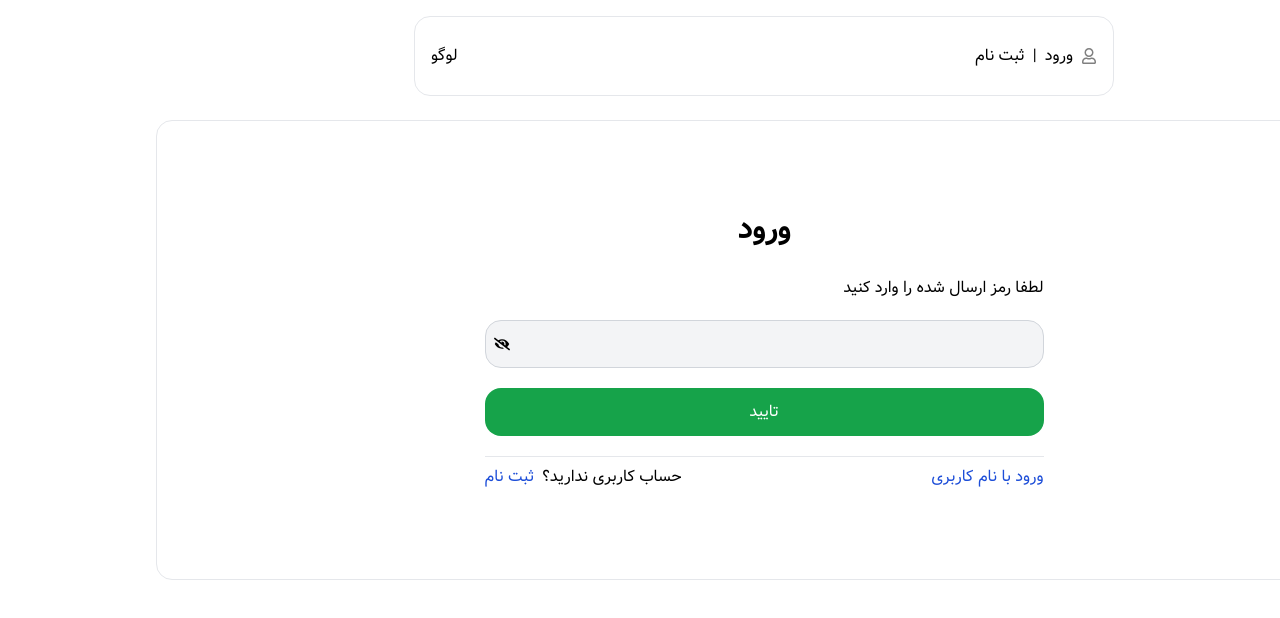
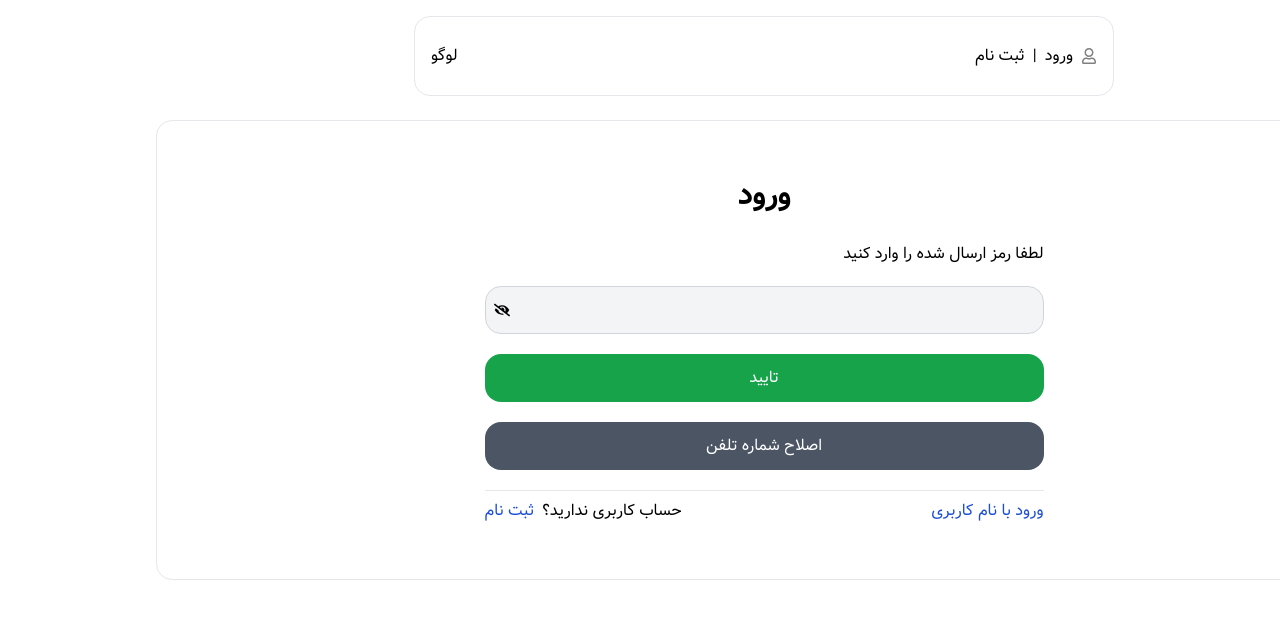
Before and after one commit to pilentboy/charitable-organization, a React (Vite) app: page /login-otp in a window 1280 px wide. Both pictures are taken after typing "5551234" into the empty fields and a click on the button "ارسال کد یک بار مصرف". Shown: the top 618 px of the page. Built offline with nearby package versions, Linux system fonts and the light colour scheme.

Commit message:
add back button to loginOTP

```diff
--- a/src/pages/LoginOTP.tsx
+++ b/src/pages/LoginOTP.tsx
@@ -53,6 +53,16 @@ const LoginOTP = () => {
 
             <button className="w-full h-12 bg-green-600 rounded-2xl duration-200 text-white hover:opacity-90">
               تایید
+            </button>
+
+            <button
+              className="w-full h-12 bg-gray-600 rounded-2xl duration-200 text-white hover:opacity-90"
+              onClick={() => {
+                setOTPSent(false);
+                phoneForm.reset();
+              }}
+            >
+              اصلاح شماره تلفن
             </button>
 
             <div className="flex flex-col gap-4 items-center justify-between w-full border-t pt-2 sm:flex-row sm:gap-0">
```
